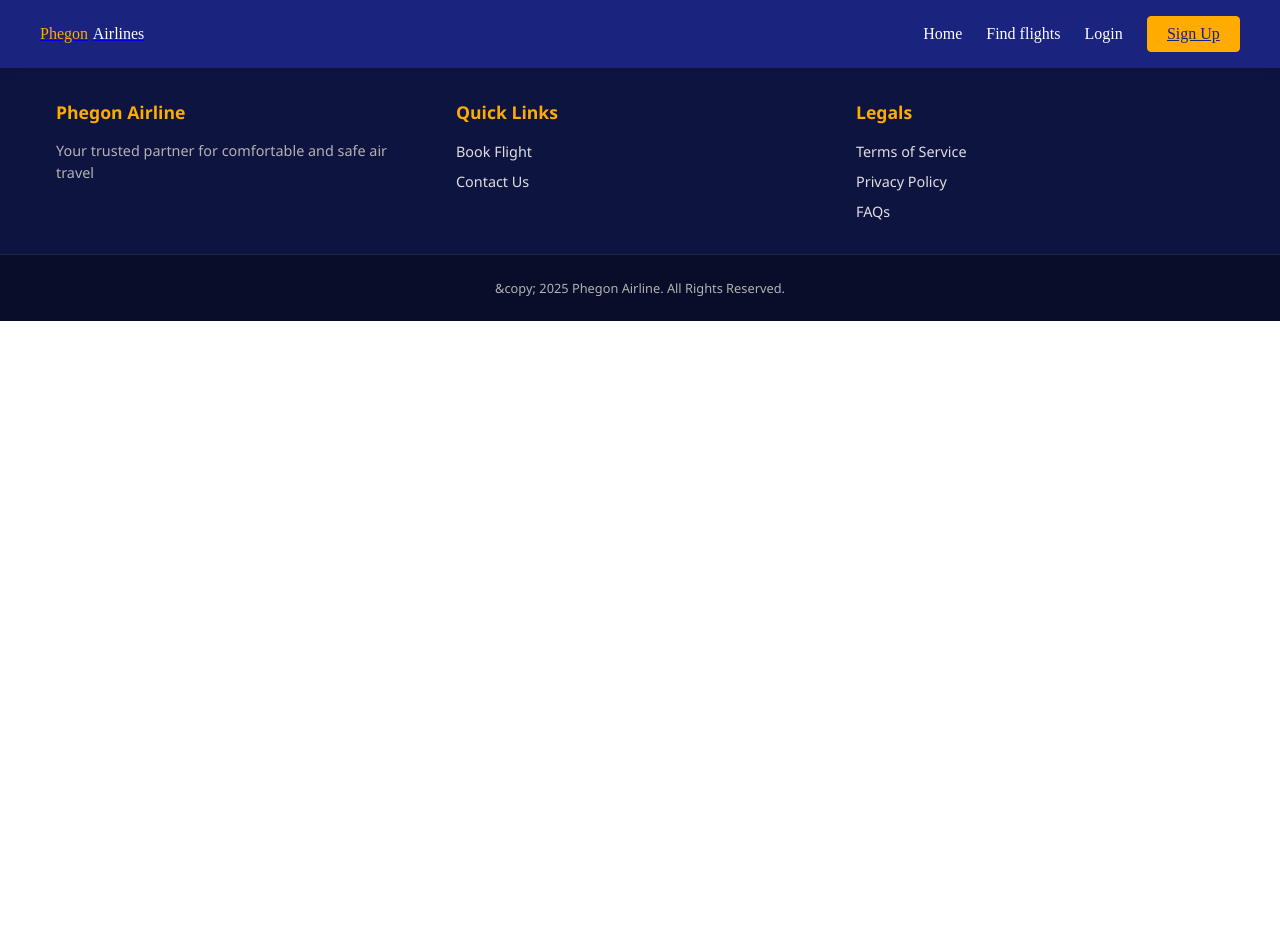
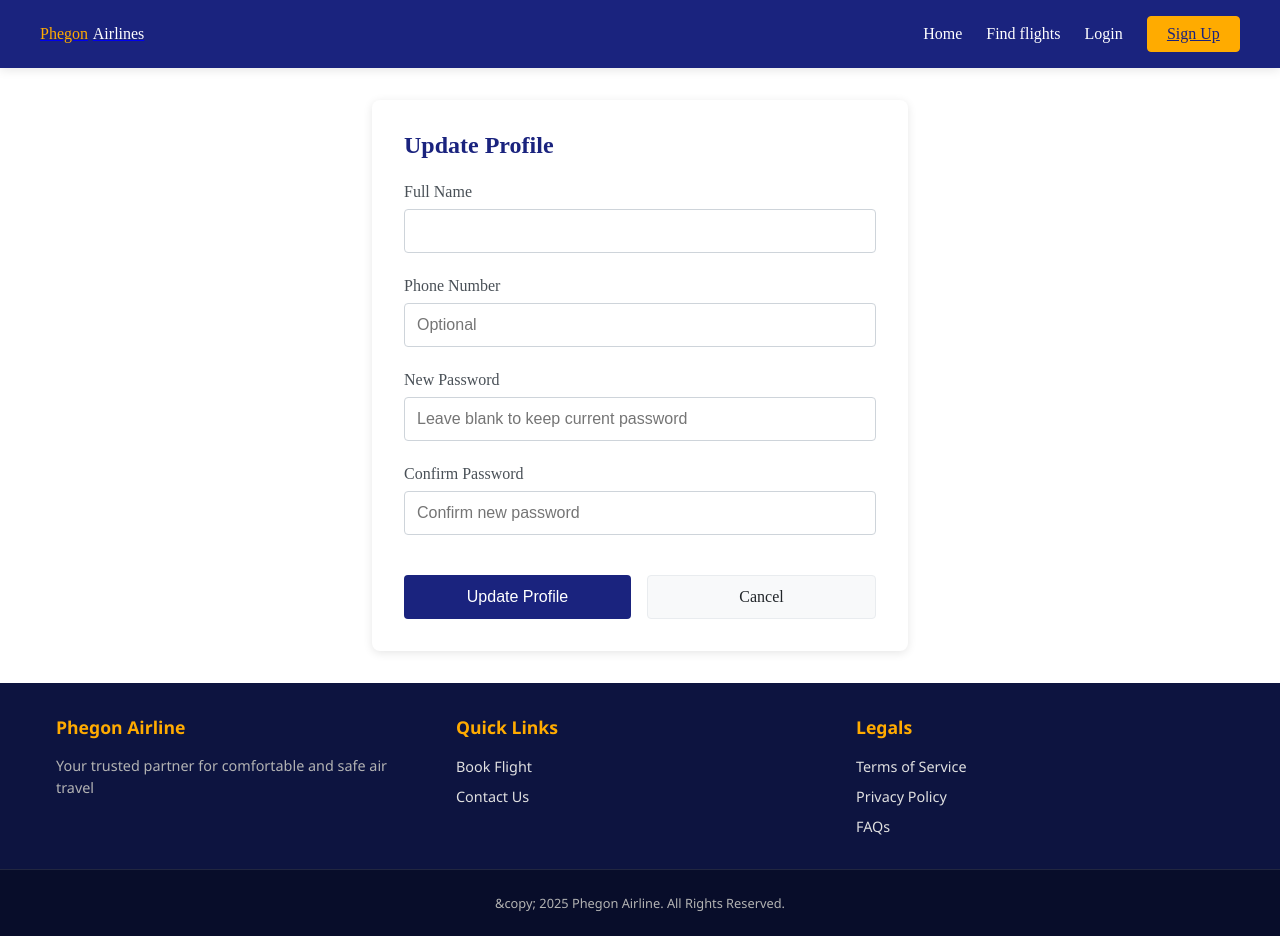
Before and after one commit to HoTienQuoc/PhegonAirline, a React (Create React App) app in the folder airline-frontend/: page /update-profile in a window 1280 px wide. Before the commit the page ends 800 px from the top, so only its background shows below. Built offline with nearby package versions, Linux system fonts and the light colour scheme; no server answers.

Commit message:
Add UpdateProfilePage component and update routing in App.js; include new route for profile updates to enhance user experience.

```diff
--- a/airline-frontend/src/App.js
+++ b/airline-frontend/src/App.js
@@ -6,7 +6,7 @@ import LoginPage from "./components/auth/LoginPage";
 import HomePage from "./components/pages/HomePage";
 import FindFlightsPage from "./components/pages/FindFlightsPage";
 import ProfilePage from "./components/profiles/ProfilePage";
-
+import UpdateProfilePage from "./components/profiles/UpdateProfilePage";
 
 
 
@@ -24,7 +24,7 @@ function App() {
           <Route path="/home" element={<HomePage/>}/>
           <Route path="/flights" element={<FindFlightsPage/>}/>
           <Route path="/profile" element={<ProfilePage/>}/>
-
+          <Route path="/update-profile" element={<UpdateProfilePage />} />
         </Routes>
       </div>
       <Footer/>
--- /dev/null
+++ b/airline-frontend/src/components/profiles/UpdateProfilePage.jsx
@@ -0,0 +1,168 @@
+import { useState, useEffect } from "react";
+import { useNavigate, Link } from "react-router-dom";
+import ApiService from "../../services/ApiService";
+import { useMessage } from "../common/MessageDisplay";
+
+const UpdateProfilePage = () => {
+    const { ErrorDisplay, SuccessDisplay, showError, showSuccess } = useMessage();
+    const [loading, setLoading] = useState(true);
+    const navigate = useNavigate();
+
+    const [user, setUser] = useState({
+        name: "",
+        phoneNumber: "",
+        password: "",
+        confirmPassword: ""
+    });
+
+    const [errors, setErrors] = useState({}); // ✅ Added errors state
+
+    useEffect(() => {
+        fetchUserProfile();
+    }, []);
+
+    const fetchUserProfile = async () => {
+        try {
+            const response = await ApiService.getAccountDetails();
+            setUser(prev => ({
+                ...prev,
+                name: response.data.name,
+                phoneNumber: response.data.phoneNumber || ""
+            }));
+        } catch (error) {
+            showError(error.response?.data?.message || "Failed to fetch profile");
+        } finally {
+            setLoading(false);
+        }
+    };
+
+    const validateForm = () => {
+        const newErrors = {};
+
+        if (!user.name.trim()) {
+            newErrors.name = "Name is required";
+        }
+
+        if (user.password && user.password.length < 4) {
+            newErrors.password = "Password must be at least 4 characters";
+        }
+
+        if (user.password && user.password !== user.confirmPassword) {
+            newErrors.confirmPassword = "Passwords do not match";
+        }
+
+        setErrors(newErrors);
+
+        return Object.keys(newErrors).length === 0;
+    };
+
+    const handleChange = (e) => {
+        const { name, value } = e.target;
+        setUser(prev => ({
+            ...prev,
+            [name]: value
+        }));
+    };
+
+    const handleSubmit = async (e) => {
+        e.preventDefault();
+
+        if (!validateForm()) {
+            return;
+        }
+
+        try {
+            const requestBody = {
+                name: user.name,
+                phoneNumber: user.phoneNumber || null,
+                password: user.password || undefined,
+            };
+
+            const isToUpdate = window.confirm("Are you sure you want to update your account?");
+            if (!isToUpdate) return;
+
+            const resp = await ApiService.updateMyAccount(requestBody);
+            if (resp.statusCode === 200) {
+                showSuccess("Account updated successfully!");
+                navigate("/profile");
+            }
+
+        } catch (error) {
+            showError(error.response?.data?.message || "Failed to update profile");
+        }
+    };
+
+    if (loading) return <div className="update-profile-loading">Loading Profile...</div>;
+
+    return (
+        <div className="update-profile-container">
+            <div className="update-profile-card">
+                <ErrorDisplay />
+                <SuccessDisplay />
+                <h2 className="update-profile-title">Update Profile</h2>
+                <form onSubmit={handleSubmit} className="update-profile-form">
+                    <div className="update-profile-form-group">
+                        <label htmlFor="name" className="update-profile-label">Full Name</label>
+                        <input
+                            type="text"
+                            id="name"
+                            name="name"
+                            value={user.name}
+                            onChange={handleChange}
+                            className={`update-profile-input ${errors.name ? 'error' : ""}`}
+                        />
+                        {errors.name && <span className="update-profile-error">{errors.name}</span>}
+                    </div>
+
+                    <div className="update-profile-form-group">
+                        <label htmlFor="phoneNumber" className="update-profile-label">Phone Number</label>
+                        <input
+                            type="tel"
+                            id="phoneNumber"
+                            name="phoneNumber"
+                            value={user.phoneNumber}
+                            onChange={handleChange}
+                            className="update-profile-input"
+                            placeholder="Optional"
+                        />
+                    </div>
+
+                    <div className="update-profile-form-group">
+                        <label htmlFor="password" className="update-profile-label">New Password</label>
+                        <input
+                            type="password"
+                            id="password"
+                            name="password"
+                            value={user.password}
+                            onChange={handleChange}
+                            className={`update-profile-input ${errors.password ? 'error' : ''}`}
+                            placeholder="Leave blank to keep current password"
+                        />
+                        {errors.password && <span className="update-profile-error">{errors.password}</span>}
+                    </div>
+
+                    <div className="update-profile-form-group">
+                        <label htmlFor="confirmPassword" className="update-profile-label">Confirm Password</label>
+                        <input
+                            type="password"
+                            id="confirmPassword"
+                            name="confirmPassword"
+                            value={user.confirmPassword}
+                            onChange={handleChange}
+                            className={`update-profile-input ${errors.confirmPassword ? 'error' : ''}`}
+                            placeholder="Confirm new password"
+                        />
+                        {errors.confirmPassword && <span className="update-profile-error">{errors.confirmPassword}</span>}
+                    </div>
+
+                    <div className="update-profile-actions">
+                        <button type="submit" className="update-profile-submit">Update Profile</button>
+                        <Link to="/profile" className="update-profile-cancel">Cancel</Link>
+                    </div>
+                </form>
+            </div>
+        </div>
+    );
+};
+
+export default UpdateProfilePage;
```
